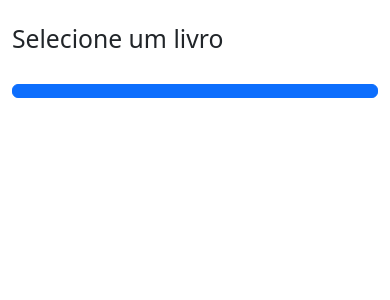
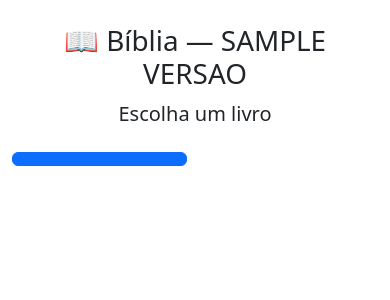
Before and after one commit to josehenriqueprogramador/Biblia_Desktop, a Python web app: template templates/livros.html in a window 390 px wide. Shown: the part 56-356 px from the top of the page. Run offline with Jinja, Linux system fonts and the light colour scheme; the template is opened without the code that fills it: most values are stand-ins (such as "Sample title", 1, 10 or a date in 2020); some libraries are stand-ins or nearby versions.

Commit message:
correção em duas colunas smartphone

```diff
--- a/templates/livros.html
+++ b/templates/livros.html
@@ -1,13 +1,22 @@
 {% extends 'base.html' %}
 {% block content %}
-<h2 class='mb-4'>Selecione um livro</h2>
-<div class='row row-cols-1 row-cols-md-4 g-3'>
-{% for livro in livros %}
-<div class='col'>
-<a href='{{ url_for('capitulos', livro_abrev=livro.abbrev) }}' class='btn btn-primary w-100'>
-{{ LIVROS_NOMES.get(livro.abbrev, livro.name) }}
-</a>
+
+<div class="text-center my-3">
+  <h1>📖 Bíblia — {{ versao|upper }}</h1>
+  <p class="lead">Escolha um livro</p>
 </div>
-{% endfor %}
+
+<div class="row book-grid g-3">
+  {% for livro in livros %}
+    <div class="col-6 col-md-4 col-lg-3">
+      <a href="{{ url_for('capitulos', livro_abrev=livro['abbrev'], versao=versao) }}"
+         class="btn btn-primary w-100 text-start">
+        {{ LIVROS_NOMES.get(livro['abbrev'], livro.get('name', livro['abbrev'])) }}
+      </a>
+    </div>
+  {% else %}
+    <p class="text-muted">Nenhum livro encontrado.</p>
+  {% endfor %}
 </div>
+
 {% endblock %}
```
Also changed, not shown: templates/livros1.html (added, +13 -0 lines).
